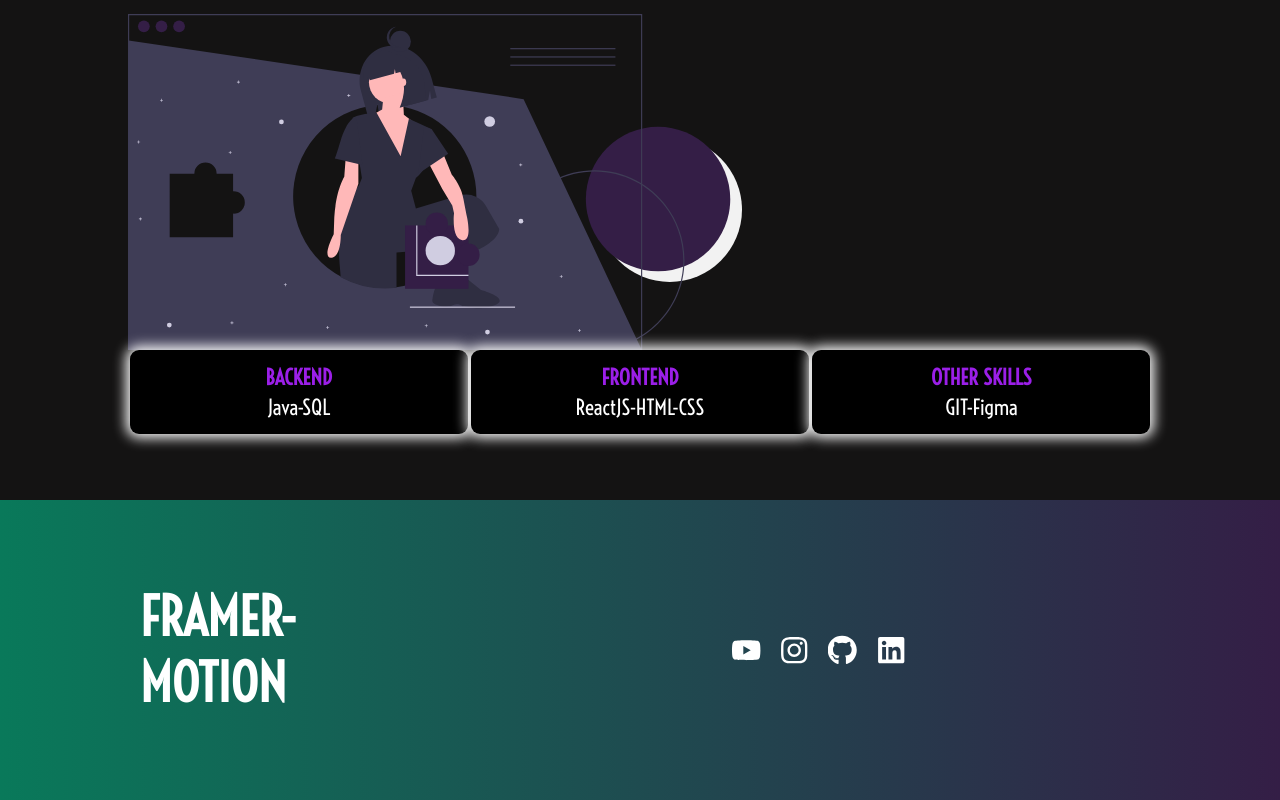
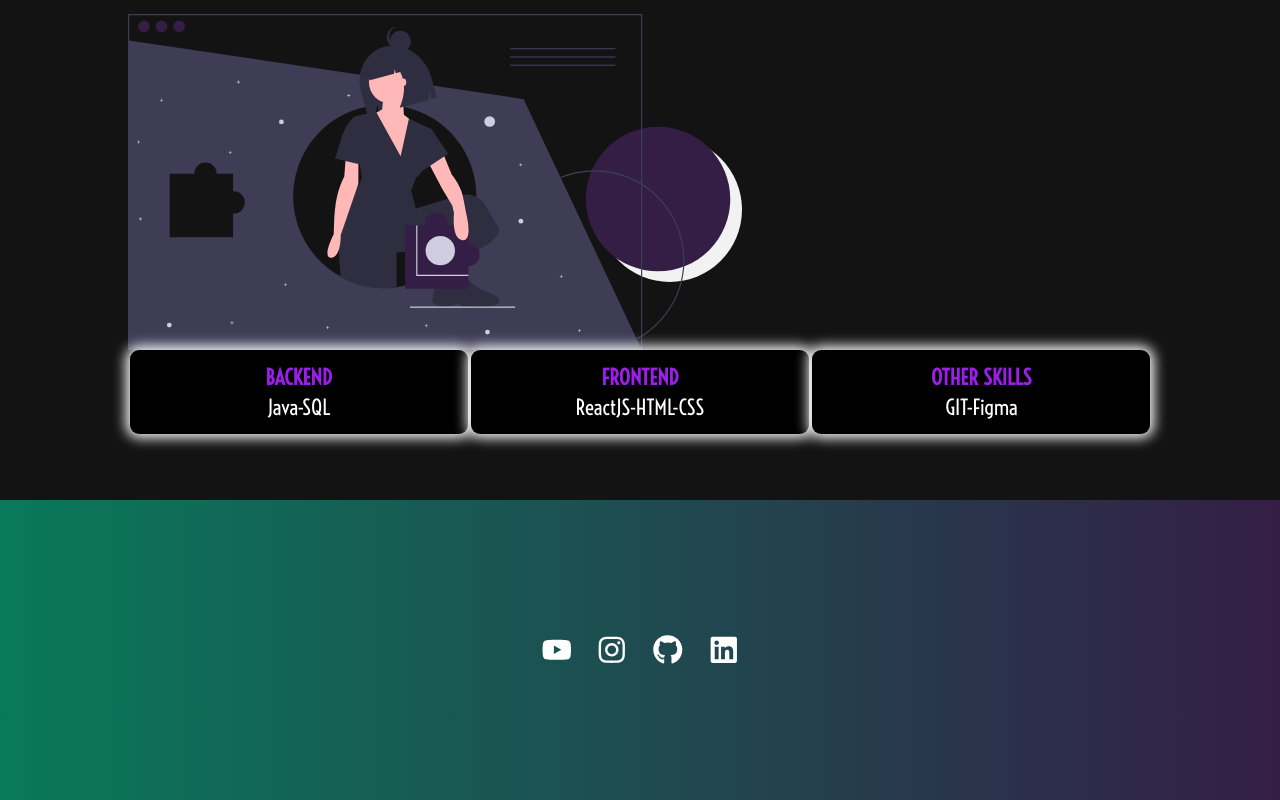
Before and after one commit to ash-ys/ash-ys.github.io, a React (Create React App) app: page / in a window 1280 px wide. Shown: the part 1827-2627 px from the top of the page. Built offline with nearby package versions, Linux system fonts and the light colour scheme.

Commit message:
framer motion

```diff
--- a/src/components/Contact/Contact.js
+++ b/src/components/Contact/Contact.js
@@ -8,7 +8,6 @@
     return (
 
         <div className={classes.Contact} id="contact">
-            <motion.h1 style={{paddingLeft:'140px'}}>FRAMER-MOTION</motion.h1>
             <div className={classes.ContactIcons}>
             <FaYoutube color ='white' size= '30px' style={{padding: '1%'}}
             onClick={handleURL('https://www.youtube.com/channel/UC5I1ZV96xf-qffbCdFYZihg')} />
```
